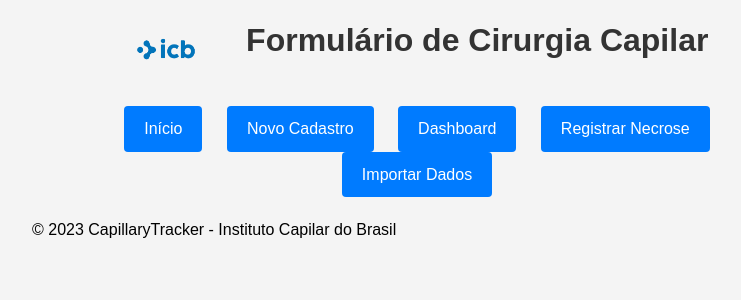
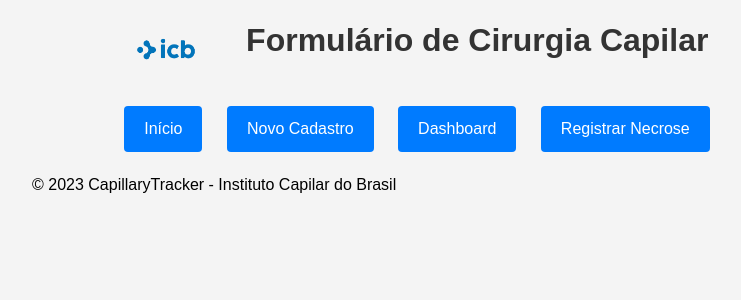
Before and after one commit to tubasile-alt/CapillaryTracker, a Flask app: page / in a window 1280 px wide. Shown: the top 300 px of the page, without its empty margins (223-964 px from the left). Run offline with Flask 3, Linux system fonts and the light colour scheme.

Commit message:
Assistant checkpoint: Remover o botão 'Importar Dados' do menu principal
Assistant generated file changes:
- templates/dashboard.html: Remover o botão 'Importar Dados' da tela dashboard
- templates/base.html: Remover o botão 'Importar Dados' do menu principal

---

User prompt:

agora tirar o botao importar dados na tela dashboard

Replit-Commit-Author: Assistant
Replit-Commit-Session-Id: fcd81e9d-9362-4578-9dc1-dbd575c14a2b

```diff
--- a/templates/base.html
+++ b/templates/base.html
@@ -17,7 +17,6 @@
             <a href="{{ url_for('novo_cadastro') }}" class="nav-link">Novo Cadastro</a>
             <a href="{{ url_for('dashboard') }}" class="nav-link">Dashboard</a>
             <a href="{{ url_for('necrose') }}" class="nav-link">Registrar Necrose</a>
-            <a href="{{ url_for('import_data') }}" class="nav-link">Importar Dados</a>
         </nav>
         {% with messages = get_flashed_messages(with_categories=true) %}
             {% if messages %}
```
